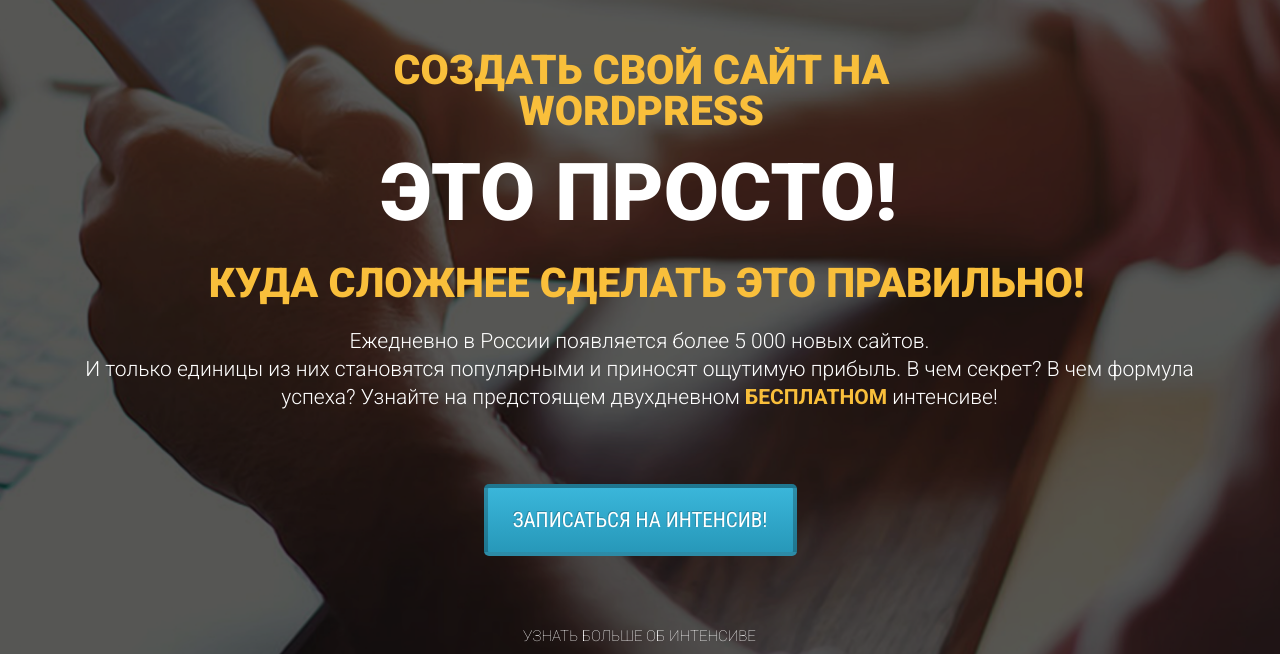
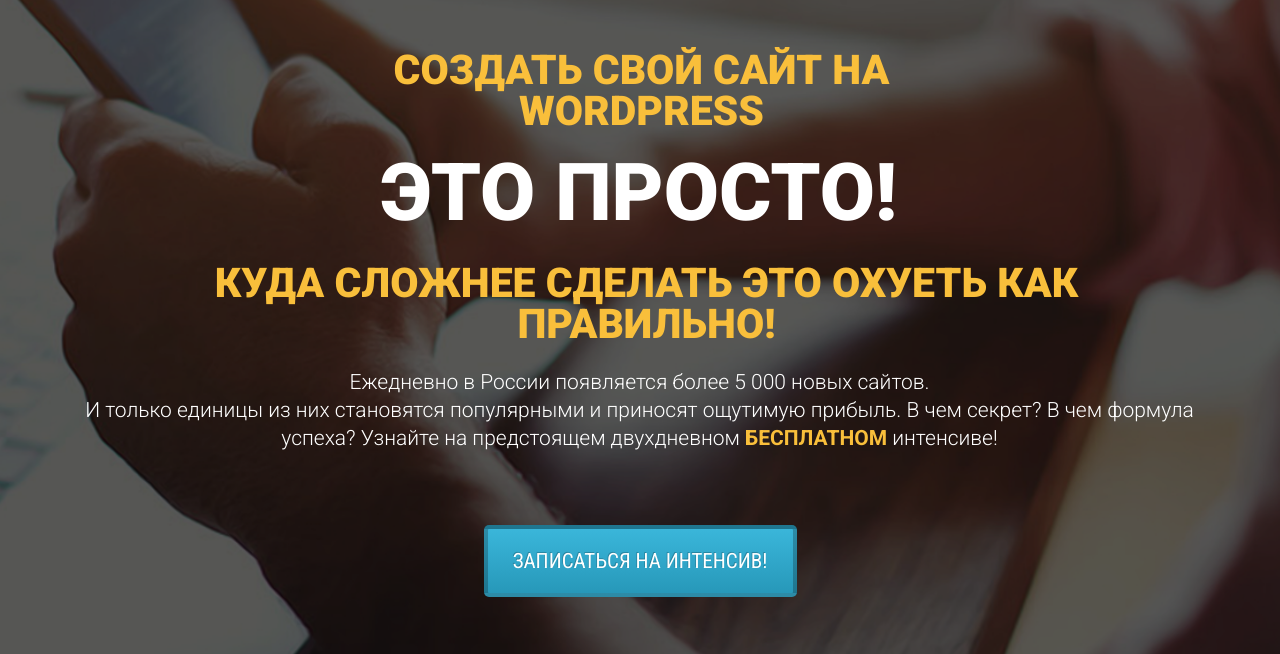
Before and after one commit to serhiikarachevtsev/testfield2, a plain HTML site: page index.html in a window 1280 px wide. Shown: the part 142-796 px from the top of the page. Drawn offline with Linux system fonts and the light colour scheme.

Commit message:
Update index.html

```diff
--- a/index.html
+++ b/index.html
@@ -22,7 +22,7 @@
             <div class="simple">
                 <h2 class="title_big">это просто!</h2>
                 <div class="line"></div>
-                <h2 class="title2">Куда сложнее сделать это правильно!</h2>
+                <h2 class="title2">Куда сложнее сделать это ОХУЕТЬ КАК правильно!</h2>
             </div>
             <div class="promo_text">Ежедневно в России появляется более 5 000 новых сайтов. <br>
                 И только единицы из них становятся популярными и приносят ощутимую прибыль. В чем секрет? В чем формула успеха? Узнайте на предстоящем двухдневном <span class="free">БЕСПЛАТНОМ</span> интенсиве!
```
